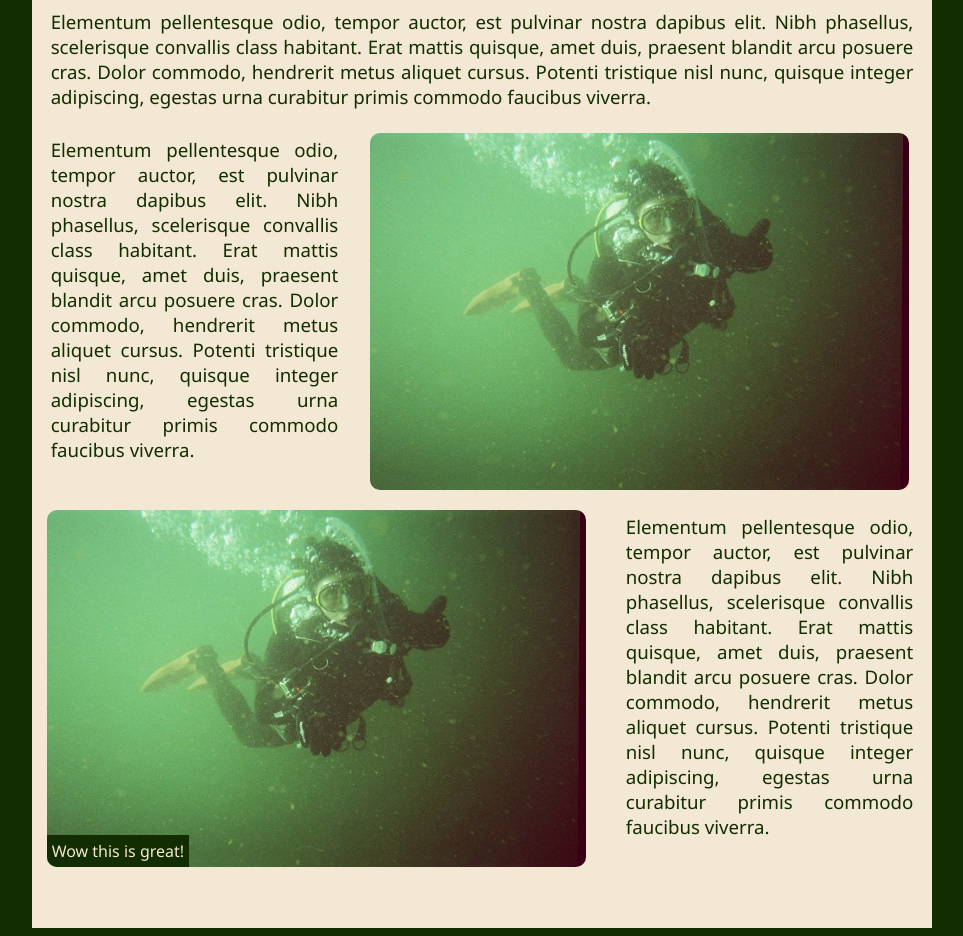
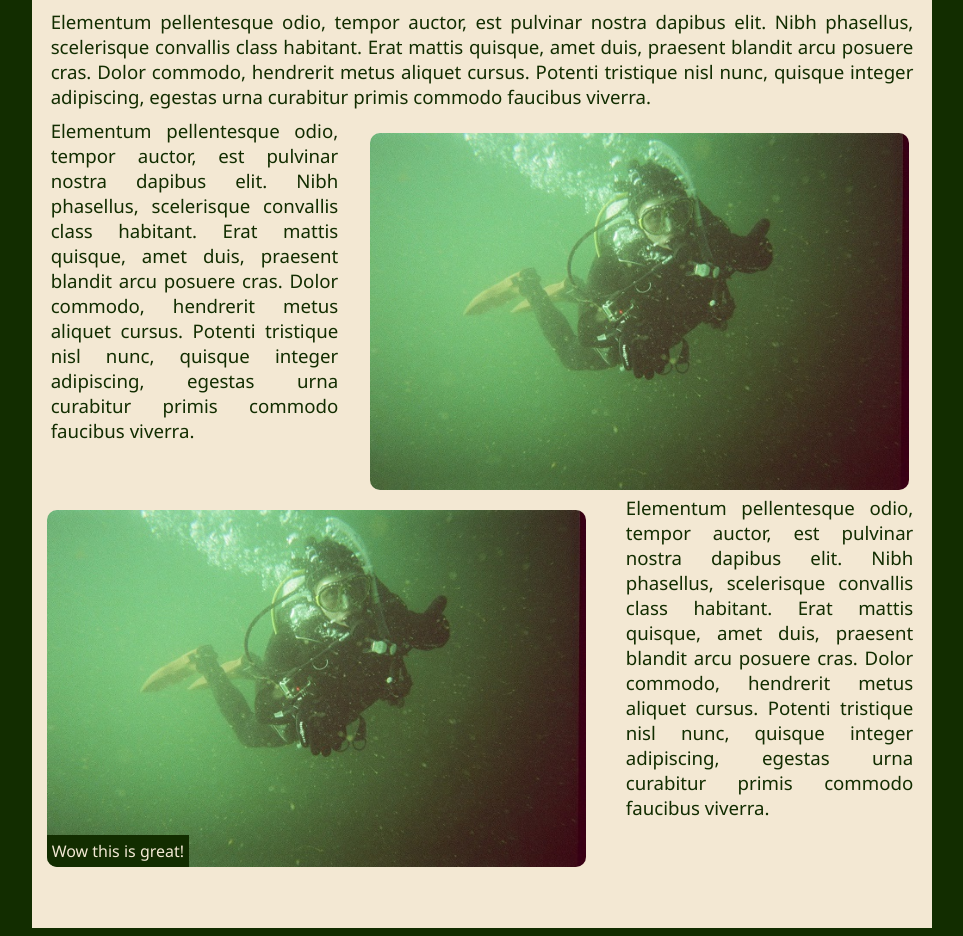
Before and after one commit to dbarkowsky/dbarkowsky.github.io, a Next.js app: page /blog/posts/Sample in a window 1280 px wide. Shown: the part 1520-2456 px from the top of the page, without its empty margins (158-1121 px from the left). Built offline with nearby package versions, Linux system fonts and the light colour scheme.

Commit message:
Remove hydration issue, formatting

```diff
--- a/src/app/blog/posts/2021/mp3Sorter/page.jsx
+++ b/src/app/blog/posts/2021/mp3Sorter/page.jsx
@@ -32,7 +32,6 @@ const MP3Sorter = () => {
             <TextBlock>For my immediate use, this worked like a charm, and I was satisfied—at first. Now I have a to-do list of features that I’m hoping to add.</TextBlock>
 
             <SubtitleBlock>To-Do</SubtitleBlock>
-            <TextBlock>
             <ul>
                 <li>
                     <b>A decent GUI</b>
@@ -65,7 +64,6 @@ const MP3Sorter = () => {
                     </ul>
                 </li>
             </ul>
-            </TextBlock>
 
             <SubtitleBlock>Update:</SubtitleBlock>
             <TextBlock>I worked on this more over Christmas 2021. You can see the updated post <a href={'/blog/posts/2022/mp3Sorter2'}>at this link.</a></TextBlock>
--- a/src/components/posts/PictureCombo.jsx
+++ b/src/components/posts/PictureCombo.jsx
@@ -13,7 +13,7 @@ const PictureCombo = ({children, imgPath, subtitle = undefined, side = 'right'})
                 <Grid container spacing={3} xs={12}
                     sx={{ margin: '0.75em 0', padding: '0', textAlign: 'justify' }}>
                     <Grid xs={12} sm={4} sx={noMarginStyle}>
-                        <p style={{ margin: '0' }}>{children}</p>
+                        <div style={{ marginTop: '-1em' }}>{children}</div>
                     </Grid>
                     <Grid sm={0.5}></Grid>
                     <Grid xs={12} sm={7.5} sx={noMarginStyle}>
@@ -27,11 +27,11 @@ const PictureCombo = ({children, imgPath, subtitle = undefined, side = 'right'})
                 <Grid container spacing={3} xs={12}
                     sx={{ margin: '0.75em 0', padding: '0', textAlign: 'justify' }}>
                     <Grid xs={12} sm={7.5} sx={noMarginStyle}>
-                        <PictureBlock path={imgPath} subtitle={subtitle}/>
+                        <PictureBlock path={imgPath} subtitle={subtitle} />
                     </Grid>
                     <Grid sm={0.5}></Grid>
                     <Grid xs={12} sm={4} sx={noMarginStyle}>
-                    <p style={{ margin: '0'}}>{children}</p>
+                        <div style={{ marginTop: '-1em'}}>{children}</div>
                     </Grid>
                 </Grid>
             );
```
Lines whose indentation alone changed are shown as unchanged.
